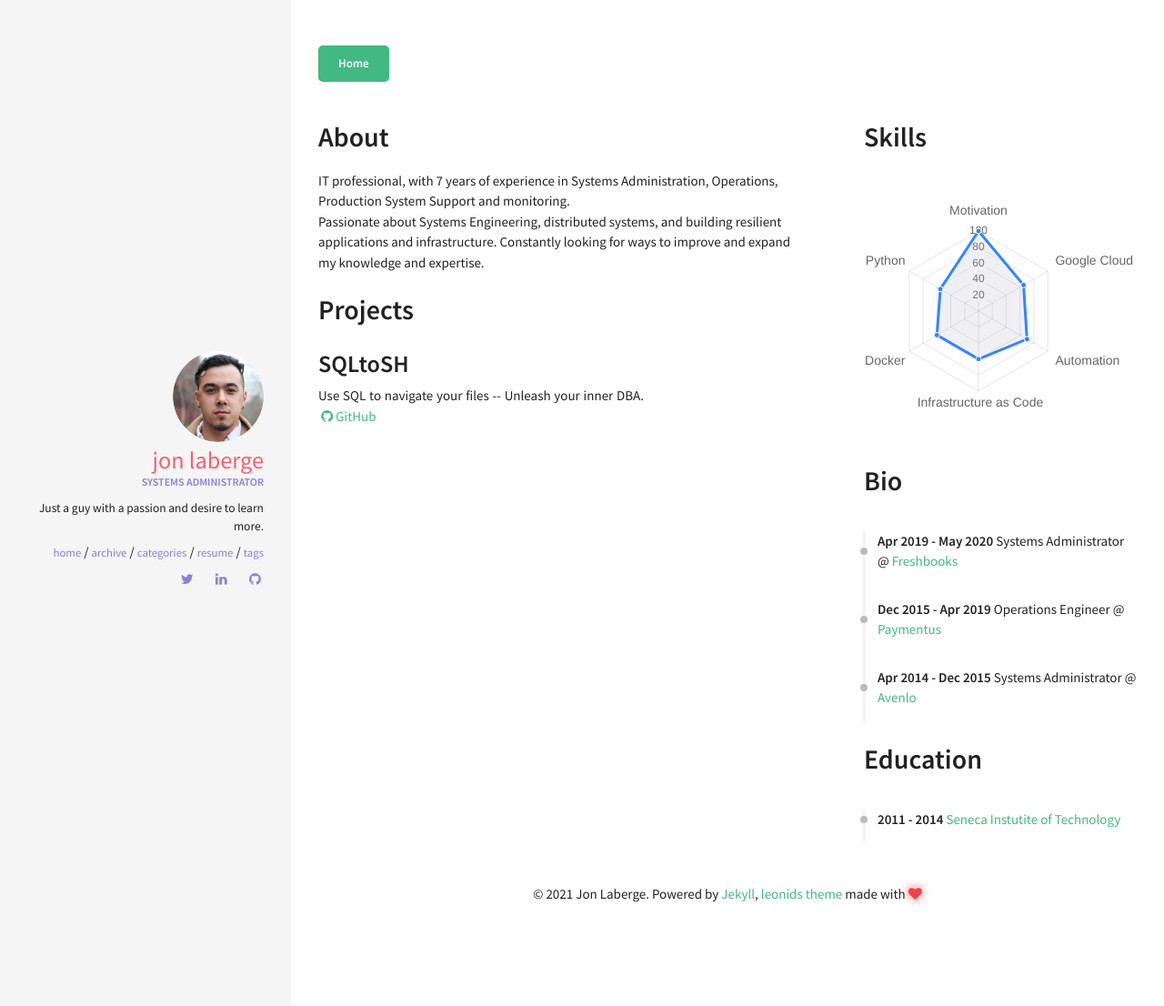
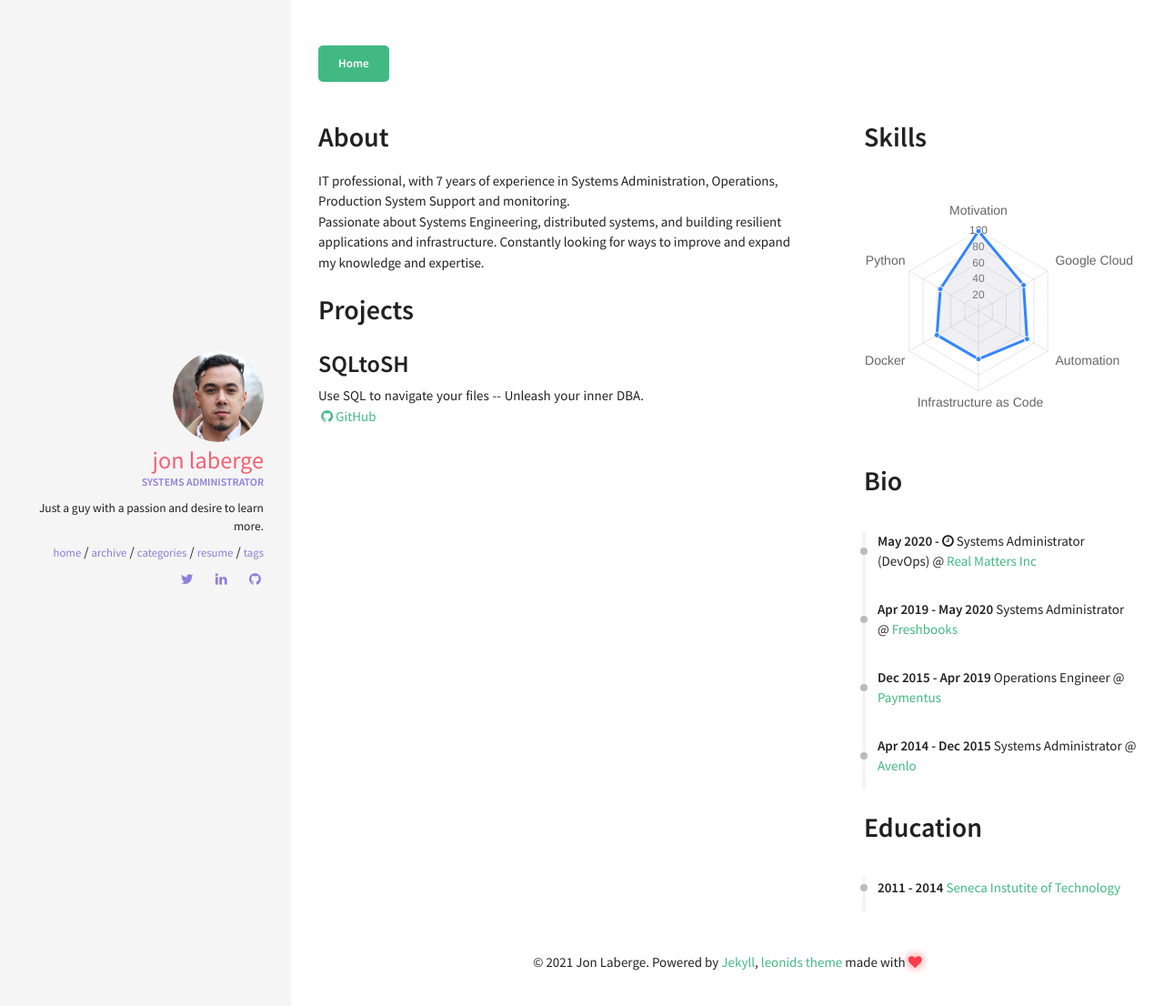
Before and after one commit to jrlaberge/jrlaberge.github.io, a Jekyll site: the page built from resume.html, in a window 1280 px wide. Shown: the top 1106 px of the page at 91% size. Built offline with Jekyll 4.4.1, drawn with Linux system fonts in a browser that asks for light colours; nearby versions of some CDN libraries.

Commit message:
Update from Forestry.io Jon Laberge updated _data/index/careers.yml

```diff
--- a/_data/index/careers.yml
+++ b/_data/index/careers.yml
@@ -1,4 +1,8 @@
 ---
+- name: Real Matters Inc
+  link: realmatters.com
+  date: May 2020 - <i class="fa fa-clock-o" aria-hidden="true" title="Until Now"></i>
+  job: Systems Administrator (DevOps)
 - name: Freshbooks
   link: http://www.freshbooks.com/
   date: Apr 2019 - May 2020
```
